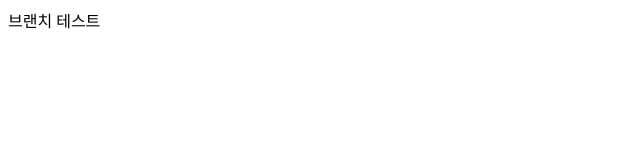
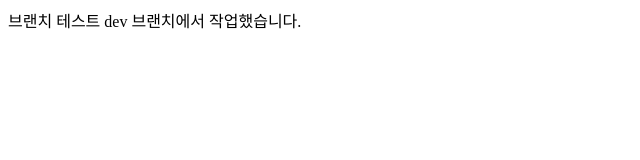
Before and after one commit to hado0123/branch-test, a plain HTML site: page index.html in a window 1280 px wide. Shown: the whole page, without its empty margins (0-640 px from the left). Drawn offline with Linux system fonts and the light colour scheme.

Commit message:
index.js 수정

```diff
--- a/index.html
+++ b/index.html
@@ -6,6 +6,6 @@
       <title>Document</title>
    </head>
    <body>
-      브랜치 테스트
+      브랜치 테스트 dev 브랜치에서 작업했습니다.
    </body>
 </html>
```
